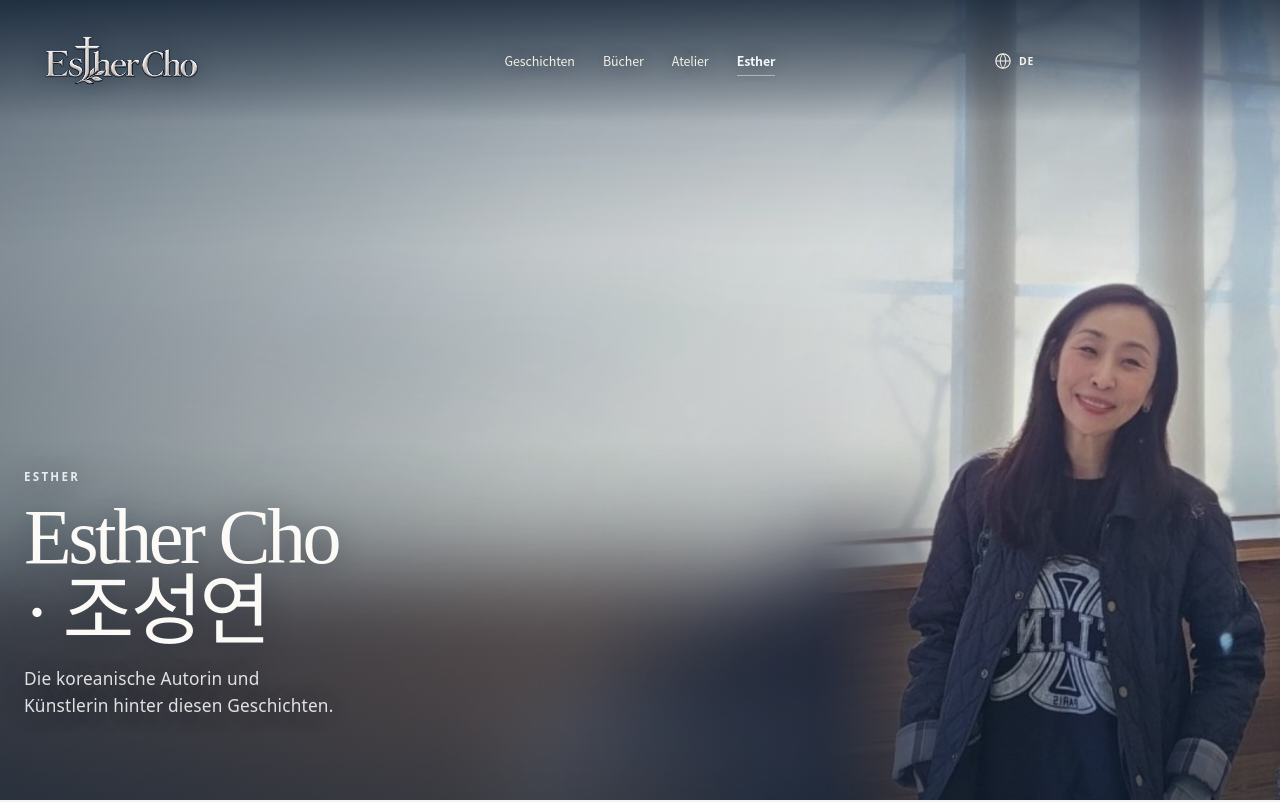
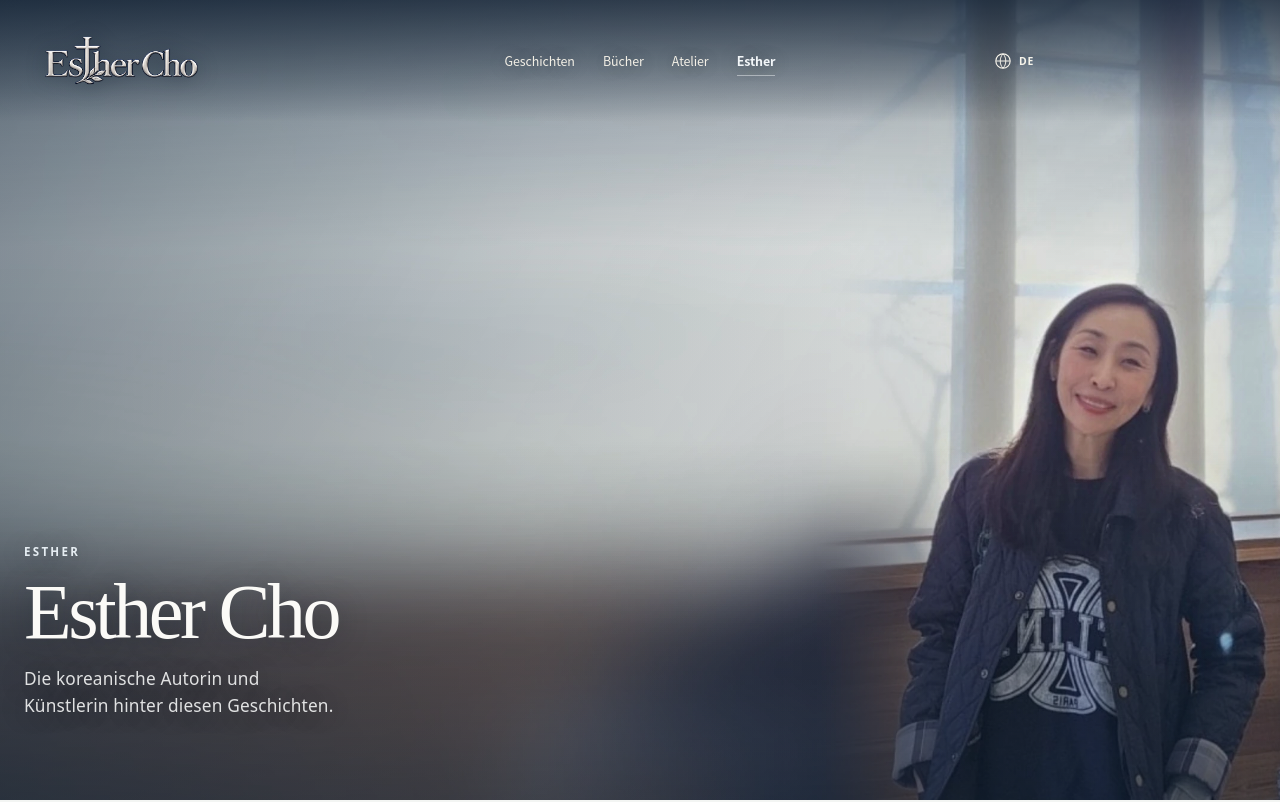
Before and after one commit to k-mama/esthercho, a Next.js app: page /de/about/ in a window 1280 px wide. Shown: the top 802 px of the page. Built offline with nearby package versions, Linux system fonts and the light colour scheme.

Commit message:
Fix PT-BR preview: preserve cinematic overlay navigation and prevent About hero title overflow

```diff
--- a/src/components/international-pages.tsx
+++ b/src/components/international-pages.tsx
@@ -94,7 +94,7 @@ export function InternationalHome({ locale }: { locale: NewLocale }) {
   const rooms: RoomKey[] = ["notes", "stories", "archive", "studio", "books", "about"];
   return (
     <main className={styles.root} lang={locale === "pt-br" ? "pt-BR" : locale}>
-      <section className={styles.hero}>
+      <section className={`${styles.hero} home-video-hero`}>
         <video className={styles.heroVideo} autoPlay muted loop playsInline controls preload="metadata" poster="/media/home/esther-house-entry-poster.jpg">
           <source src="/media/home/esther-house-entry.mp4" type="video/mp4" />
         </video>
@@ -188,7 +188,7 @@ export function InternationalRoom({ locale, room }: { locale: NewLocale; room: R
   return (
     <main className={styles.root} lang={lang}>
       <PageCover
-        eyebrow={t.nav[room]} title={title} description={subtitle}
+        eyebrow={t.nav[room]} title={room === "about" ? "Esther Cho" : title} description={subtitle}
         image={cover.desktop} mobileImage={cover.mobile}
         alt={altText(locale, heroAltKeys[room], `${t.nav[room]} · Esther Cho`)}
         objectPosition={cover.position ?? "center center"} align="left" shade="medium"
```
